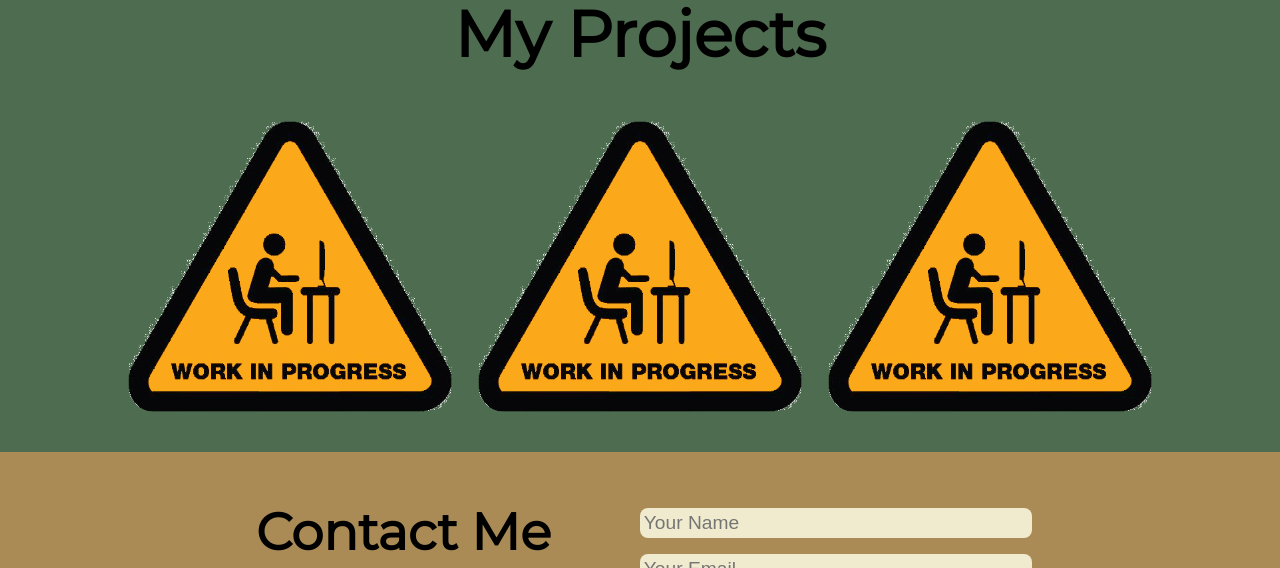
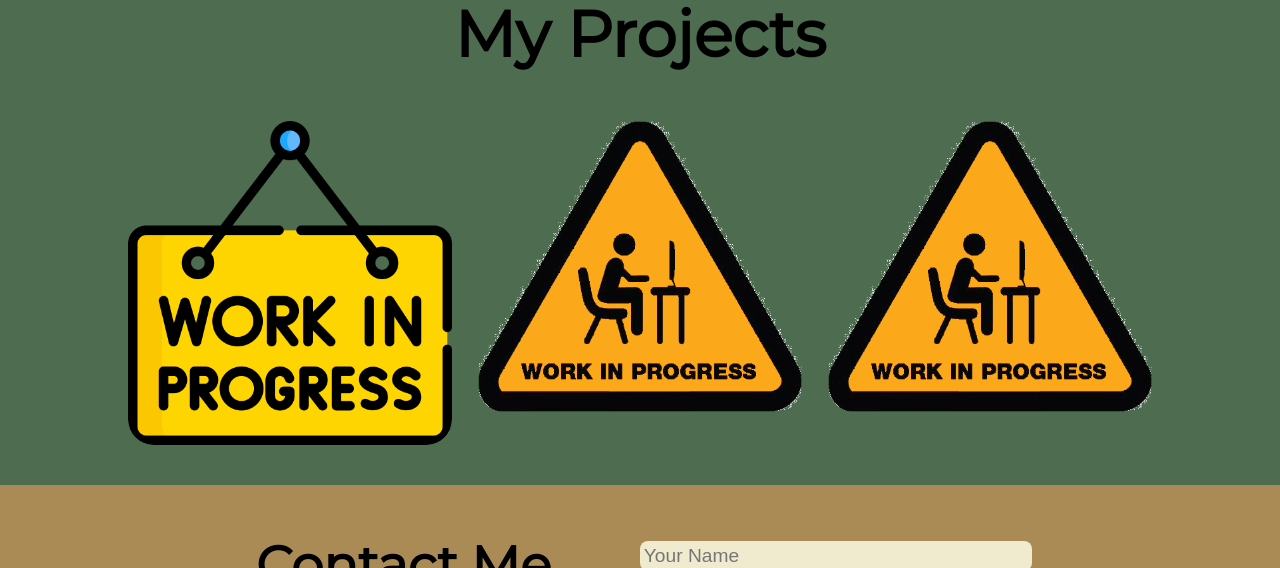
Before and after one commit to JustinAlaanNguyen/PORTFOLIO, a website: page index.html in a window 1280 px wide. Shown: the part 1620-2188 px from the top of the page. Drawn offline with Linux system fonts and the light colour scheme.

Commit message:
Update index.html

```diff
--- a/index.html
+++ b/index.html
@@ -64,7 +64,7 @@
           <h1 class="project_title">My Projects</h1>
           <div class="project_list">
             <div class="project_item">
-             <img src="pics/Work_In_Progress.jpeg">
+             <img src="pics/Work_In_Progress.png">
              <div class="project_desc">
               <h3>Dentist Patient Logger</h3>
               <p>A useful website that could be utilized by students or verified workers in the dental field</p>
```
